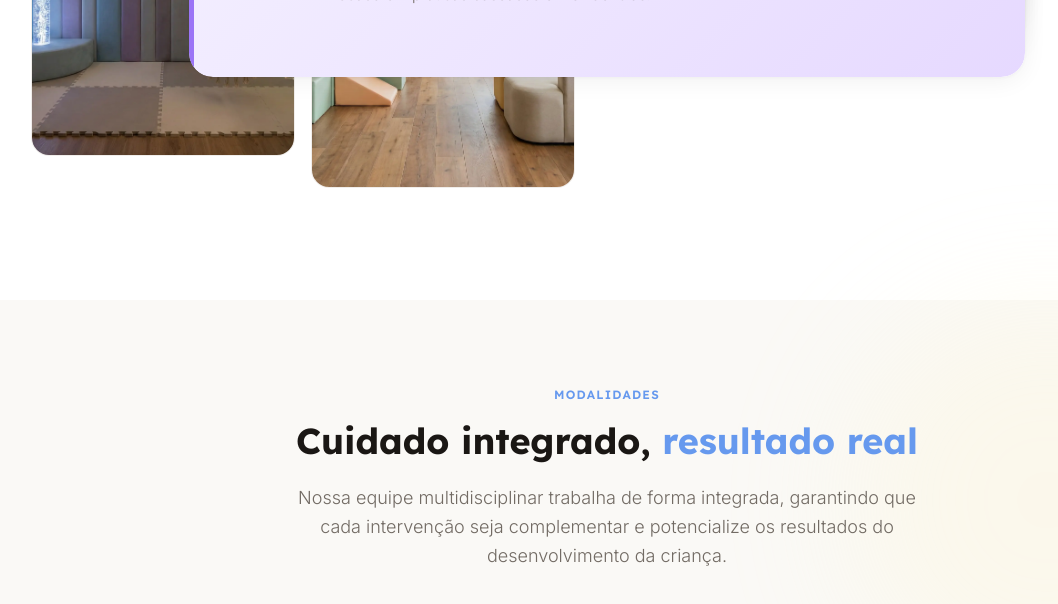
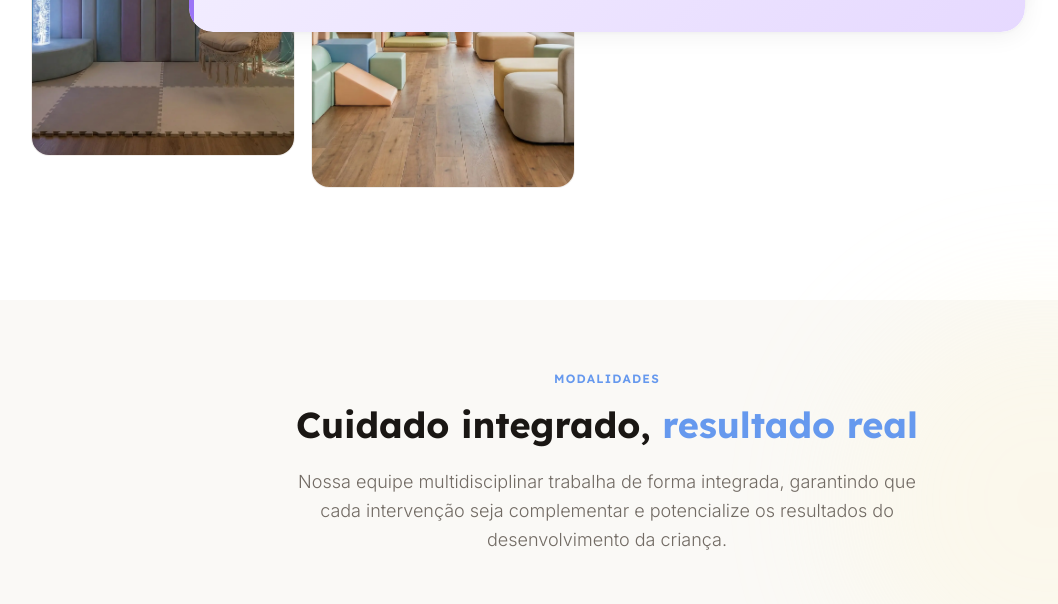
Before and after one commit to fast-dev-digital/abah-projeto-web, a React (Vite) app: page / in a window 1280 px wide. Shown: the part 1922-2526 px from the top of the page, without its empty margins (33-1091 px from the left). Built offline with nearby package versions, Linux system fonts and the light colour scheme.

Commit message:
style: diminui espaçamento da seção de Serviços na home

```diff
--- a/src/components/ScrollStack.css
+++ b/src/components/ScrollStack.css
@@ -60,7 +60,7 @@
 }
 
 .scroll-stack-services .scroll-stack-inner {
-  padding: 2rem 1.5rem 12rem;
+  padding: 0rem 1.5rem 12rem;
   min-height: auto;
   max-width: 900px;
   margin: 0 auto;
@@ -68,7 +68,7 @@
 
 @media (min-width: 768px) {
   .scroll-stack-services .scroll-stack-inner {
-    padding: 2rem 2rem 18rem;
+    padding: 0rem 2rem 18rem;
   }
 }
 
--- a/src/components/Services.tsx
+++ b/src/components/Services.tsx
@@ -72,7 +72,7 @@ export default function Services() {
       <div className="absolute top-0 right-0 w-[400px] h-[400px] rounded-full bg-abah-yellow-100 opacity-20 blur-3xl pointer-events-none" />
 
       {/* Section header */}
-      <div className="text-center max-w-2xl mx-auto pt-20 pb-4 px-6 relative z-10">
+      <div className="text-center max-w-2xl mx-auto pt-16 pb-0 px-6 relative z-10">
         <span className="inline-block text-abah-blue-400 text-xs font-semibold font-heading uppercase tracking-widest mb-4">
           Modalidades
         </span>
```
